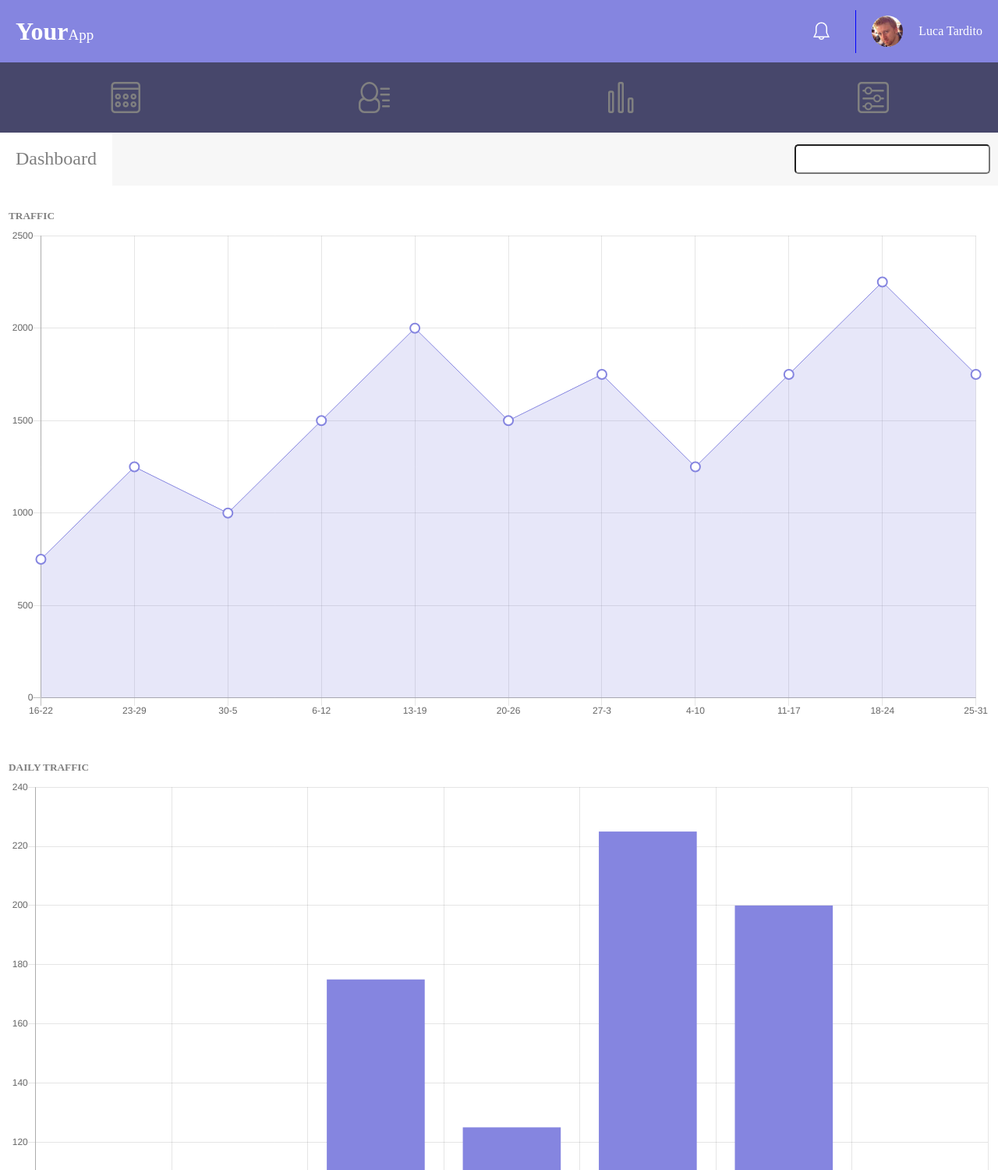
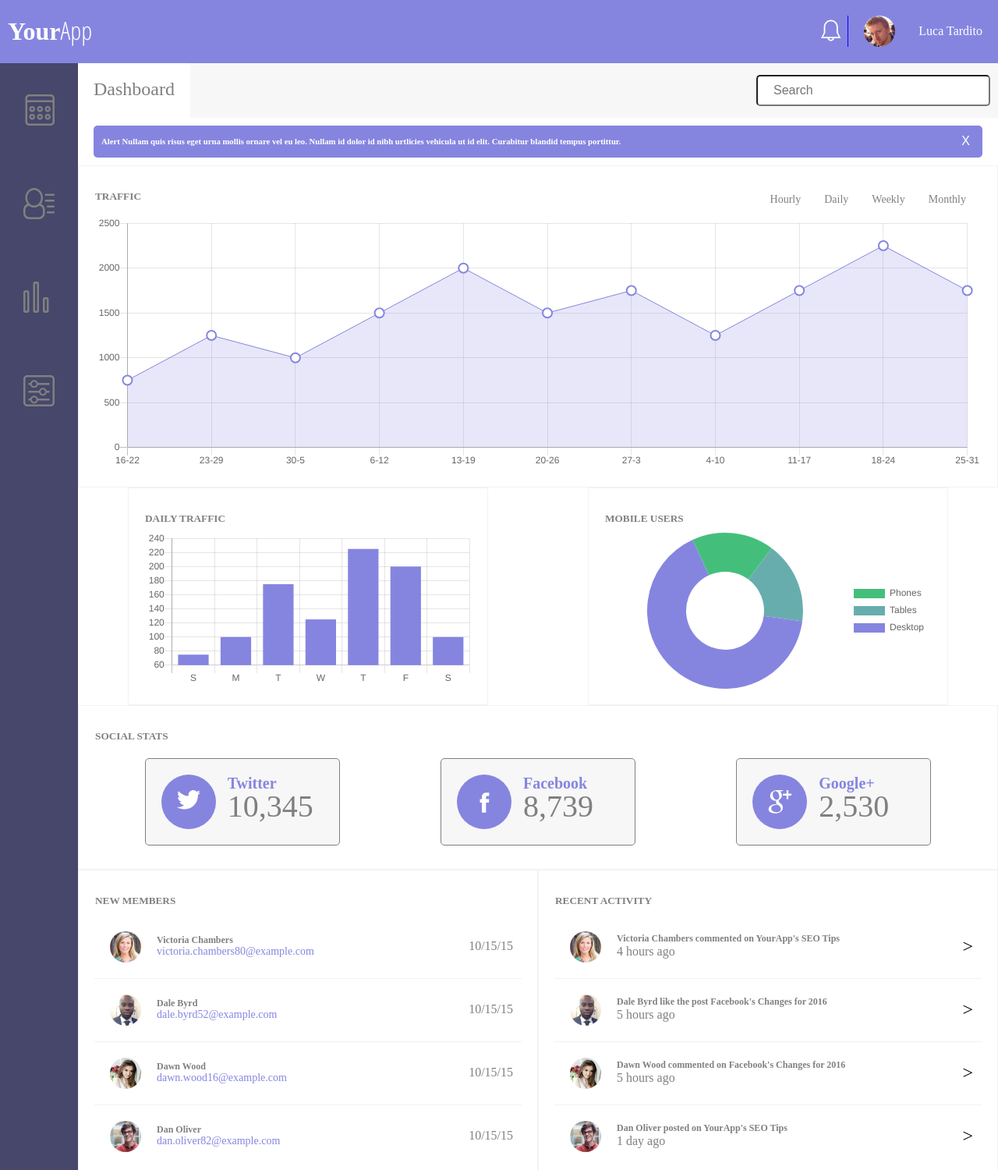
Before and after one commit to lucatardi/Web-App-Dashboard, a plain HTML site: page index.html in a window 1280 px wide. Shown: the top 1500 px of the page at 78% size. Drawn offline with nearby package versions, Linux system fonts and the light colour scheme; a web font is replaced by a local one.

Commit message:
Working Large-Screen view

```diff
--- a/index.html
+++ b/index.html
@@ -4,15 +4,15 @@
     <meta charset="utf-8">
     <title>  </title>
     <meta name="viewport" content="width=device-width, initial-scale=1.0">
+    <link href="https://fonts.googleapis.com/css?family=Open+Sans+Condensed:300" rel="stylesheet">
     <link rel="stylesheet" type="text/css" href="styles/normalize.css">
     <link rel="stylesheet" type="text/css" href="styles/style.css">
-    <link href="https://fonts.googleapis.com/css?family=Muli%7CRoboto:400,300,500,700,900" rel="stylesheet">
   </head>
 
   <body>
     <header>
 
-      <h1 class="name-app"> Your<span>App<!-- &#8482 --></span></h1>
+      <h1 class="name-app"> Your<spam class="reduce">App<!-- &#8482 --></spam></h1>
 
       <div class="header-menu">
         <svg version="1.1" xmlns="http://www.w3.org/2000/svg" x="0px" y="0px" viewBox="0 0 32 32" class="icon-navigation">
@@ -20,7 +20,7 @@
         			c-1.3,0-2.4-0.8-2.8-2h5.6C16.4,27.2,15.3,28,14,28z M3,24l3-6v-8c0-4.4,3.6-8,8-8s8,3.6,8,8v8l3,6H3z"/>
         </svg>
 
-        <img src="photos/first-user.jpg" alt="avatar" class="avatar-user">
+        <img src="photos/first-user.jpg" alt="avatar" class="avatar-user profile">
 
         <h4 class="name-user"> Luca Tardito </h4>
       </div> <!-- header-menu -->
@@ -67,24 +67,35 @@
       <div class="dashboard">
         <div class="label-page">
           <h2 class="label-title"> Dashboard </h2>
-          <input type="text" class="search" />
+          <input type="text" class="search" placeholder="Search">
         </div> <!-- label-page -->
+        <div class="alert">
+          <h6> Alert Nullam quis risus eget urna mollis ornare vel eu leo. Nullam id dolor id nibh urtlicies vehicula ut id elit. Curabitur blandid tempus portittur. </h6>
+          <button type="button" id="x-button"> X </button>
+        </div> <!-- alert -->
         <div class="new-div">
+          <div class="option-bar">
             <h5 class="title-section"> Traffic </h5>
-          <canvas id="webTraffic" width="400" height="200"></canvas>
+            <ul class="times">
+              <li class="name-member"> Hourly </li>
+              <li class="name-member"> Daily </li>
+              <li class="name-member"> Weekly </li>
+              <li class="name-member"> Monthly </li>
+            </ul>
+          </div> <!-- Option Bar -->
+          <canvas id="webTraffic" width="700" height="200"></canvas>
         </div> <!-- New Div -->
+        <div class="two-canvas">
           <div class="new-div">
             <h5 class="title-section"> Daily Traffic </h5>
-          <canvas id="dailyTraffic" width="350" height="200"></canvas>
+            <canvas id="dailyTraffic" width="420" height="200"></canvas>
           </div> <!-- New Div -->
           <div class="new-div">
             <h5 class="title-section"> Mobile Users </h5>
-          <canvas id="mobileUsers" width="350" height="200"></canvas>
+            <canvas id="mobileUsers" width="420" height="200"></canvas>
           </div> <!-- New Div -->
-
-
-
-        <div class="social-stats">
+      </div> <!-- Two Canvas -->
+        <div class="new-div social-div">
           <h5 class="title-section"> Social stats </h5>
           <div class="social">
             <div class="icon-container">
@@ -96,16 +107,20 @@
                 	c0-0.3,0-0.6,0-0.8C30,5.6,31.1,4.4,32,3.1z"/>
               </svg>
             </div> <!-- icon-container -->
+            <div class="container-column">
               <h5 class="social-name"> Twitter </h5>
               <p class="social-value"> 10,345 </p>
+            </div>  <!-- container column -->
           </div> <!-- social -->
           <div class="social">
             <div class="icon-container">
               <svg enable-background="new 0 0 56.693 56.693" height="56.693px" id="Layer_1" version="1.1" viewBox="0 0 56.693 56.693" width="56.693px" xml:space="preserve" xmlns="http://www.w3.org/2000/svg" xmlns:xlink="http://www.w3.org/1999/xlink" class="icon-social">
               <path d="M40.43,21.739h-7.645v-5.014c0-1.883,1.248-2.322,2.127-2.322c0.877,0,5.395,0,5.395,0V6.125l-7.43-0.029  c-8.248,0-10.125,6.174-10.125,10.125v5.518h-4.77v8.53h4.77c0,10.947,0,24.137,0,24.137h10.033c0,0,0-13.32,0-24.137h6.77  L40.43,21.739z"/></svg>
             </div> <!-- icon-container -->
+            <div class="container-column">
               <h5 class="social-name"> Facebook </h5>
               <p class="social-value"> 8,739 </p>
+            </div>  <!-- container column -->
           </div> <!-- social -->
           <div class="social">
             <div class="icon-container">
@@ -128,16 +143,19 @@
                 	h-4.9v4.9h-2.5V7.4h-4.9V4.9h4.9V0h2.5v4.9H32.8z"/>
               </svg>
             </div> <!-- icon-container -->
+            <div class="container-column">
               <h5 class="social-name"> Google+ </h5>
               <p class="social-value"> 2,530 </p>
+            </div>  <!-- container column -->
           </div> <!-- social -->
-        </div> <!-- social-stats -->
-        <div class="new-div">
+        </div> <!-- new div (social-stats) -->
+        <div class="four-divs-container">
+        <div class="new-div four-div">
           <h5 class="title-section"> New Members </h5>
           <ul class="list-new-members">
             <li>
               <div class="pic-data-member">
-                <img src="photos/first-user.jpg" alt="avatar" class="avatar-user">
+                <img src="photos/second-user.jpg" alt="avatar" class="avatar-user">
                 <div class="data-member">
                   <h6 class="name-member"> Victoria Chambers </h6>
                   <p class="mail"> victoria.chambers80@example.com </p>
@@ -147,7 +165,7 @@
             </li>
             <li>
               <div class="pic-data-member">
-                <img src="photos/first-user.jpg" alt="avatar" class="avatar-user">
+                <img src="photos/fourth-user.jpg" alt="avatar" class="avatar-user">
                 <div class="data-member">
                   <h6 class="name-member"> Dale Byrd </h6>
                   <p class="mail"> dale.byrd52@example.com </p>
@@ -157,7 +175,7 @@
             </li>
             <li>
               <div class="pic-data-member">
-                <img src="photos/first-user.jpg" alt="avatar" class="avatar-user">
+                <img src="photos/third-user.jpg" alt="avatar" class="avatar-user">
                 <div class="data-member">
                   <h6 class="name-member"> Dawn Wood </h6>
                   <p class="mail"> dawn.wood16@example.com </p>
@@ -167,7 +185,7 @@
             </li>
             <li>
               <div class="pic-data-member">
-                <img src="photos/first-user.jpg" alt="avatar" class="avatar-user">
+                <img src="photos/fifth-user.jpg" alt="avatar" class="avatar-user">
                 <div class="data-member">
                   <h6 class="name-member"> Dan Oliver </h6>
                   <p class="mail"> dan.oliver82@example.com </p>
@@ -177,12 +195,12 @@
             </li>
           </ul>
         </div> <!-- New Members -->
-        <div class="new-div">
+        <div class="new-div four-div">
           <h5 class="title-section"> Recent Activity </h5>
           <ul class="list-new-members">
             <li>
               <div class="pic-data-member">
-                <img src="photos/first-user.jpg" alt="avatar" class="avatar-user">
+                <img src="photos/second-user.jpg" alt="avatar" class="avatar-user">
                 <div class="data-member">
                   <h6 class="name-member"> Victoria Chambers commented on YourApp's SEO Tips </h6>
                   <p class="time-ago"> 4 hours ago </p>
@@ -192,7 +210,7 @@
             </li>
             <li>
               <div class="pic-data-member">
-                <img src="photos/first-user.jpg" alt="avatar" class="avatar-user">
+                <img src="photos/fourth-user.jpg" alt="avatar" class="avatar-user">
                 <div class="data-member">
                   <h6 class="name-member"> Dale Byrd like the post Facebook's Changes for 2016 </h6>
                   <p class="time-ago"> 5 hours ago </p>
@@ -202,7 +220,7 @@
             </li>
             <li>
               <div class="pic-data-member">
-                <img src="photos/first-user.jpg" alt="avatar" class="avatar-user">
+                <img src="photos/third-user.jpg" alt="avatar" class="avatar-user">
                 <div class="data-member">
                   <h6 class="name-member"> Dawn Wood commented on Facebook's Changes for 2016 </h6>
                   <p class="time-ago"> 5 hours ago </p>
@@ -212,7 +230,7 @@
             </li>
             <li>
               <div class="pic-data-member">
-                <img src="photos/first-user.jpg" alt="avatar" class="avatar-user">
+                <img src="photos/fifth-user.jpg" alt="avatar" class="avatar-user">
                 <div class="data-member">
                   <h6 class="name-member"> Dan Oliver posted on YourApp's SEO Tips</h6>
                   <p class="time-ago"> 1 day ago </p>
@@ -222,13 +240,15 @@
             </li>
           </ul>
         </div> <!-- Recent Activity -->
-        <div class="new-div">
-          <h5 class="title-section"> Massage User </h5>
-          <input type="text" class="user-search" />
-          <textarea placeholder="Message for User" class="user-message"> </textarea>
-          <button type="button" class="action-button"> SEND </button>
+        </div> <!-- four divs container -->
+        <div class="four-divs-container">
+        <div class="new-div four-div">
+          <h5 class="title-section" id="massage-user"> Massage User </h5>
+          <input type="text" class="user-search" placeholder="Search for Users">
+          <textarea class="user-message" placeholder="Message for User"></textarea>
+          <button type="button" class="action-button" id="submit"> SEND </button>
         </div> <!-- Massage User -->
-        <div class="new-div">
+        <div class="new-div four-div">
           <h5 class="title-section"> Settings </h5>
           <div class="option">
             <h6 class="name-member"> Send E-mail Notifications </h6>
@@ -238,13 +258,14 @@
             </label>
           </div> <!-- Option -->
           <div class="option">
-            <h6 class="name-member"> Set Profile to Public </h6>
+            <h6 class="name-member" id="trick"> Set Profile to Public </h6>
             <label class="switch">
               <input type="checkbox">
               <span class="slider round"></span>
             </label>
           </div> <!-- Option -->
           <select>
+            <option value="select" disabled selected> Select Timezone </option>
             <option value="utc"> UTC </option>
             <option value="utc+1"> UTC +1 </option>
             <option value="utc+2"> UTC +2 </option>
@@ -254,9 +275,11 @@
           <button type="button" class="negative-button"> CANCEL </button>
           </div>
         </div> <!-- Settings -->
+      </div> <!-- four divs container -->
       </div> <!-- dashboard -->
     </main>
     <script src="https://cdnjs.cloudflare.com/ajax/libs/Chart.js/2.7.1/Chart.bundle.min.js"> </script>
+    <script src="https://ajax.googleapis.com/ajax/libs/jquery/3.3.1/jquery.min.js"></script>
     <script src="js/app.js"> </script>
   </body>
 </html>
--- a/js/app.js
+++ b/js/app.js
@@ -37,6 +37,7 @@ const webTraffic = new Chart (document.getElementById("webTraffic"), {
        label: "visites",
        data: [75, 100, 175, 125, 225, 200, 100],
        backgroundColor: "rgb(133, 133, 224)",
+       radius: 6,
      }]
    },
    options: {
@@ -65,3 +66,21 @@ const mobileUsers = new Chart(document.getElementById("mobileUsers"), {
     },
   }
 });
+
+$(document).ready(function(){
+  $("#x-button").click(function(){
+    $(".alert").slideUp("slow");
+  });
+});
+
+$("#massage-user").after($("<div></div>").text("user isn’t selected or message field is empty").addClass("negative"));
+$("#massage-user").after($("<div></div>").text("your form has been submitted").addClass("positive"));
+
+$("#submit").click(function() {
+  if ($(".user-search").val() && $(".user-message").val()) {
+    $(".positive").slideDown("slow").delay(2000).slideUp("slow");
+  }
+  else {
+    $(".negative").slideDown("slow").delay(2000).slideUp("slow");
+  }
+});
--- a/styles/style.css
+++ b/styles/style.css
@@ -4,7 +4,7 @@
 
 header {
   display: flex;
-  padding: 0 20px;
+  padding: 0 10px;
   align-items: center;
   justify-content: space-between;
   background-color: #8585e0;
@@ -34,20 +34,16 @@ main {
 
 .icon-navigation {
   fill: white;
-  width: 55px;
-  height: 55px;
-  padding-right: 30px;
+  width: 40px;
+  height: 40px;
+  padding: 0 5px;
   border-right: 1px solid blue;
 }
 
 .name-user {
   color: white;
   font-weight: 100;
-}
-
-span {
-  font-weight: 100;
-  font-size: 19px;
+  margin: 0 10px;
 }
 
 .side-menu {
@@ -71,6 +67,7 @@ span {
 }
 
 .label-page {
+  width: 100%;
   display: flex;
   flex-direction: row;
   justify-content: space-between;
@@ -83,12 +80,14 @@ span {
   background-color: white;
   padding: 20px;
   margin: 0;
+  border-bottom: 3px white solid;
 }
 
 .search {
   margin: 15px 10px;
   padding: 0 20px;
   border-radius: 5px;
+  width: 150px;
 }
 
 .icon-social {
@@ -105,20 +104,11 @@ span {
   padding: 20px;
 }
 
-.social-stats {
-  display: flex;
-  flex-direction: row;
-  justify-content: space-around;
-  flex-wrap: wrap;
-  border-top: grey 1px solid;
-  border-bottom: grey 1px solid;
-  padding: 20px 10px;
-}
 
 .social {
   background-color: #f7f7f7;
   padding: 20px;
-  width: 320px;
+  width: 250px;
   height: auto;
   margin: 10px;
   border-radius: 5px;
@@ -129,21 +119,16 @@ span {
 
 .social-name {
   color: #8585e0;
-  position: relative;
-  left: 7%;
-  top: 5%;
   font-size: 20px;
   padding: 0;
   margin: 0;
 }
 
 .social-value {
-  position: relative;
-  top: 30%;
-  right: 18%;
-  font-size: 50px;
+  font-size: 40px;
   padding: 0;
   margin: 0;
+  margin-top: -5px;
   color: grey;
 }
 
@@ -151,6 +136,12 @@ span {
   padding: 20px 10px;
   display: flex;
   flex-direction: column;
+}
+
+.social-div { /* after .new-div */
+  flex-direction: row;
+  justify-content: space-around;
+  flex-wrap: wrap;
 }
 
 .title-section {
@@ -173,7 +164,7 @@ span {
   flex-direction: row;
   justify-content: space-between;
   align-items: center;
-  border-bottom: grey 1px solid;
+  border-bottom: #f2f2f2 1px solid;
 }
 
 .pic-data-member {
@@ -196,11 +187,13 @@ span {
 .date {
   color: grey;
   margin-right: 2%;
+  display: none;
 }
 
 .arrow {
   margin-right: 2%;
   font-size: 24px;
+  display: none;
 }
 
 .time-ago {
@@ -213,7 +206,7 @@ span {
   display: flex;
   align-items: center;
   padding: 10px 0;
-  width: 400px;
+  width: 100%;
   justify-content: space-between;
 }
 /* The switch - the box around the slider */
@@ -325,9 +318,165 @@ select {
   border-radius: 5px;
   padding: 0 20px;
   background-color: #f7f7f7;
+  color: grey;
 }
 
 .name-member {
-  font-size: 16px;
+  font-size: 12px;
   color: grey;
 }
+
+.profile {
+  display: none;
+}
+
+.reduce {
+  font-family: 'Open Sans Condensed', sans-serif;
+  font-size: 32px;
+  font-weight: lighter;
+}
+
+.container-column {
+  display: flex;
+  flex-direction: column;
+  margin-left: 15px;
+}
+
+.option-bar {
+  display: flex;
+  justify-content: space-between;
+}
+
+.times {
+  list-style-type: none;
+  padding: 10px 0;
+  margin: 0;
+  display: none;
+}
+
+.times li {
+  margin-right: 10px;
+  padding: 5px 10px;
+  border-radius: 30px;
+  font-size: 14px;
+}
+
+.times li:hover {
+  background-color: #44bf7b;
+  color: white;
+
+}
+
+.alert {
+  display: flex;
+  justify-content: space-between;
+  margin: 10px 20px;
+  padding: 10px 5px;
+  border-radius: 5px;
+  align-items: center;
+  background-color: #8585e0;
+  color: white;
+}
+
+.alert h6 {
+  padding: 0;
+  margin: 0 5px;
+}
+
+.alert button {
+  margin-right: 5px;
+  background-color: #8585e0;
+  color: white;
+  border: none;
+}
+
+.negative {
+  color: white;
+  background-color: red;
+  border-radius: 3px;
+  width: 100%;
+  text-align: center;
+  padding: 10px 0;
+  display: none;
+}
+
+.positive {
+  color: white;
+  background-color: green;
+  border-radius: 3px;
+  width: 100%;
+  text-align: center;
+  padding: 10px 0;
+  display: none;
+}
+@media (min-width: 767px) {
+  .profile,
+  .arrow,
+  .date
+   {
+    display: inline;
+  }
+
+  .times {
+    display: flex;
+  }
+
+  .search {
+    width: 300px;
+  }
+}
+
+@media (min-width: 1023px) {
+  main {
+    flex-direction: row;
+    width: 100%;
+  }
+
+  .dashboard {
+    width: 100%;
+  }
+  .side-menu {
+    flex-direction: column;
+    justify-content: flex-start;
+  }
+  .icon-side {
+    width: 100px;
+    height: 100px;
+    padding: 30px 30px;
+  }
+
+  .two-canvas {
+    display: flex;
+    flex-direction: row;
+    align-items: center;
+    justify-content: space-around;
+  }
+
+  .four-divs-container {
+    display: flex;
+    flex-direction: row;
+  }
+
+  .four-div {
+    flex: 1;
+  }
+
+  .new-div {
+    padding: 20px;
+    border: #f2f2f2 1px solid;
+  }
+
+  .option {
+    padding: 20px;
+    justify-content: flex-start;
+  }
+
+  #trick {
+    margin-right: 29px;
+  }
+
+  li:last-child {
+    border: none;
+  }
+
+}
```
Also changed, not shown: icons/search.svg (added), photos/fifth-user.jpg (added), photos/fourth-user.jpg (added), photos/second-user.jpg (added), photos/third-user.jpg (added), 1 other file. Lines whose indentation alone changed are shown as unchanged.
